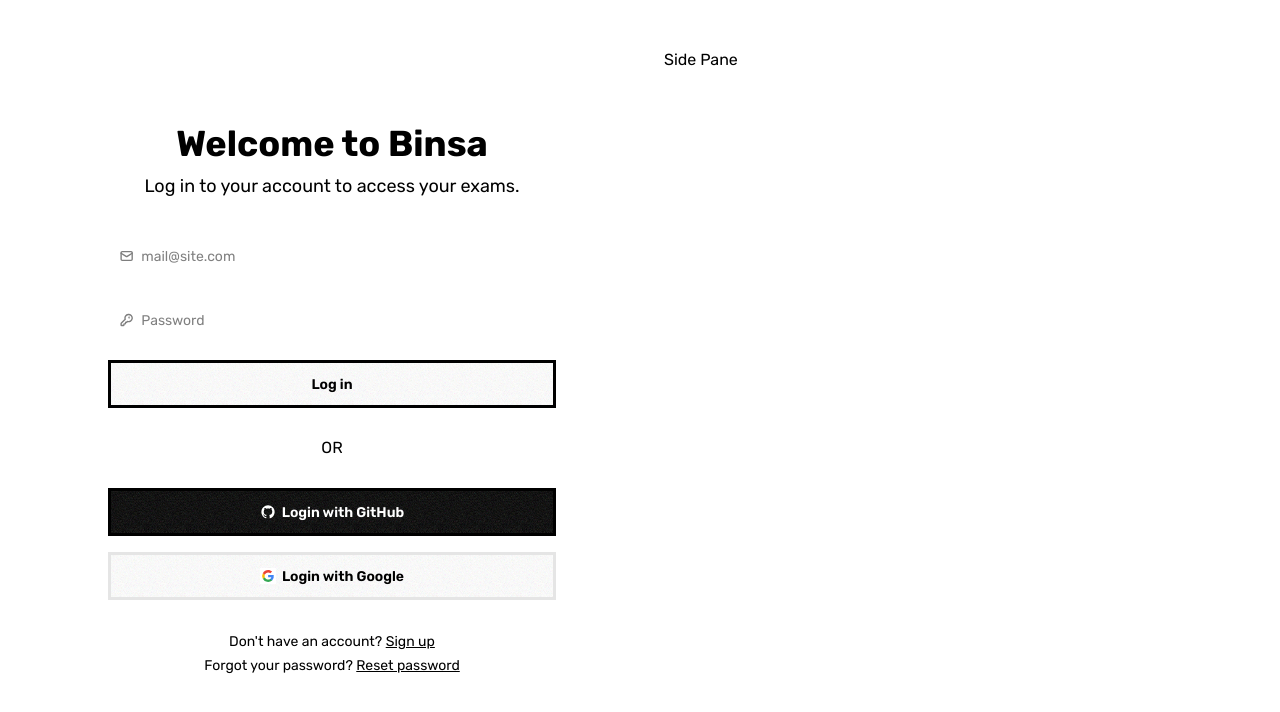
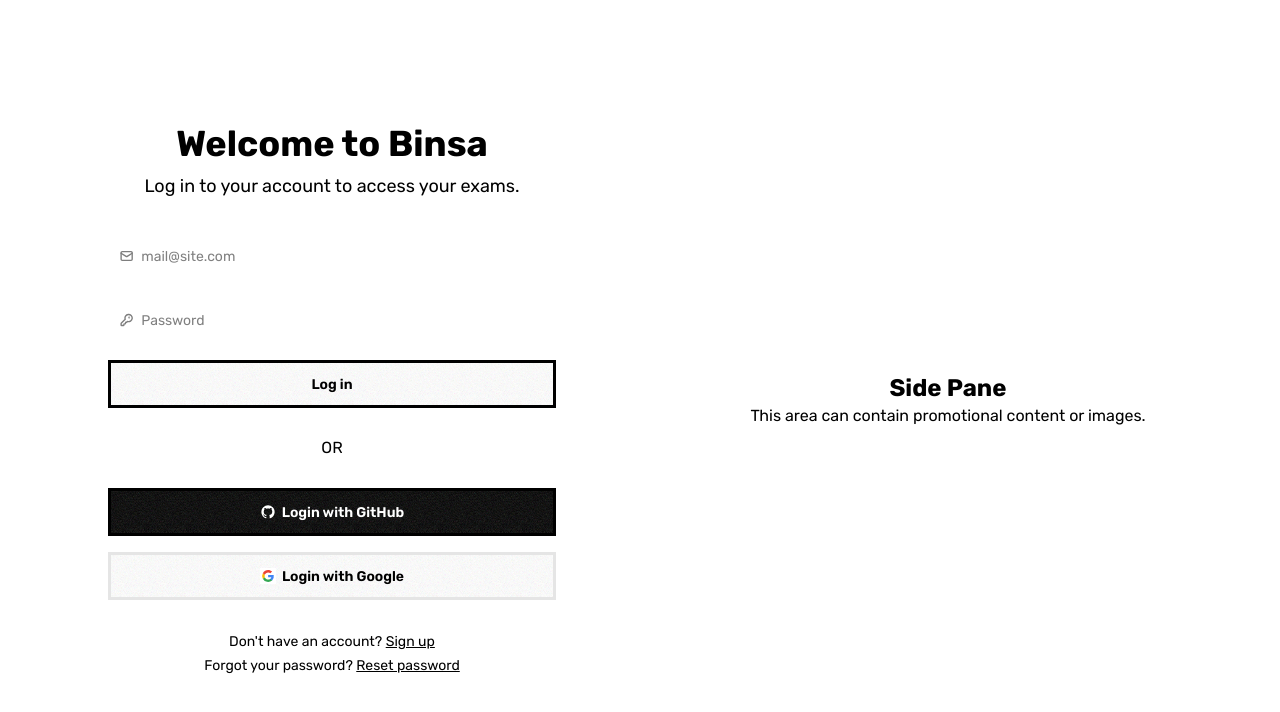
Before and after one commit to hessamkhoobkar/binsa-frontend, a Next.js app: page /sign-in in a window 1280 px wide. Shown: the top 712 px of the page. Built offline with nearby package versions, Linux system fonts and the light colour scheme.

Commit message:
add base layout for auth pages

```diff
--- a/app/(auth)/layout.tsx
+++ b/app/(auth)/layout.tsx
@@ -4,10 +4,15 @@
   children: React.ReactNode;
 }) {
   return (
-    <div className="grid grid-cols-2 gap-4 p-8 min-h-screen">
-      <section className="col-span-1">{children}</section>
-      <section className="col-span-1 bg-base-200 rounded-2xl p-4">
-        Side Pane
+    <div className="grid min-h-screen gap-4 p-8 md:grid-cols-2">
+      <section className="col-span-1 flex items-center justify-center">
+        {children}
+      </section>
+      <section className="bg-base-200 col-span-1 hidden items-center justify-center rounded-2xl p-4 md:flex">
+        <div className="text-center">
+          <h2 className="text-2xl font-bold">Side Pane</h2>
+          <p>This area can contain promotional content or images.</p>
+        </div>
       </section>
     </div>
   );
```
